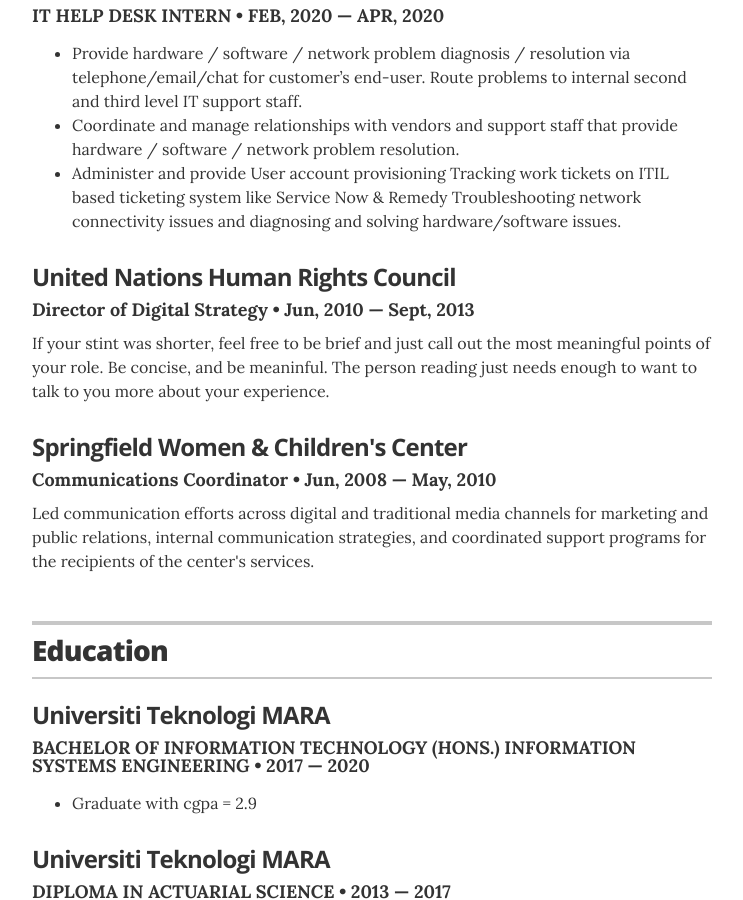
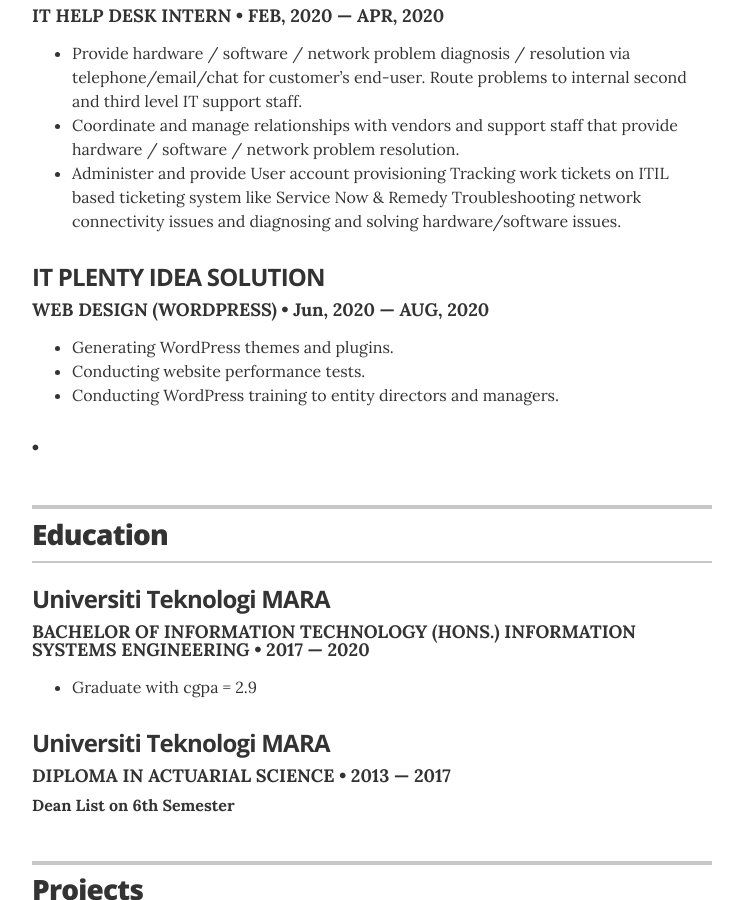
Before and after one commit to razlanhanif/razlanhanif.github.io, a Jekyll site: the page built from index.html, in a window 1280 px wide and 900 px high, scrolled down 677 px. Shown: the whole window, without its empty margins (268-1011 px from the left). Built offline with Jekyll 4.4.1, drawn with Linux system fonts in a browser that asks for light colours.

Commit message:
update experience

```diff
--- a/_data/experience.yml
+++ b/_data/experience.yml
@@ -6,14 +6,14 @@
   summary: 	<ul class="resume-item-list"><li>Provide hardware / software / network problem diagnosis / resolution via telephone/email/chat for customer’s end-user. Route problems to internal second and third level IT support staff.</li><li>Coordinate and manage relationships with vendors and support staff that provide hardware / software / network problem resolution.</li><li>Administer and provide User account provisioning Tracking work tickets on ITIL based ticketing system like Service Now & Remedy Troubleshooting network connectivity issues and diagnosing and solving hardware/software issues.</li></ul>
 
 # Director of Digital Stratgy
-- company: United Nations Human Rights Council
-  position: Director of Digital Strategy
-  duration:  Jun, 2010 &mdash; Sept, 2013
-  summary: If your stint was shorter, feel free to be brief and just call out the most meaningful points of your role. Be concise, and be meaninful. The person reading just needs enough to want to talk to you more about your experience.
+- company: IT PLENTY IDEA SOLUTION
+  position: WEB DESIGN (WORDPRESS)
+  duration:  Jun, 2020 &mdash; AUG, 2020
+  summary: <ul class="resume-item-list"><li>Generating WordPress themes and plugins.</li><li>Conducting website performance tests.</li><li>Conducting WordPress training to entity directors and managers.</li></ul>
 
 
 # Communications Coordinator
-- company: Springfield Women & Children's Center
-  position: Communications Coordinator
-  duration:   Jun, 2008  &mdash; May, 2010
-  summary: Led communication efforts across digital and traditional media channels for marketing and public relations, internal communication strategies, and coordinated support programs for the recipients of the center's services.
+- #company: Springfield Women & Children's Center
+  #position: Communications Coordinator
+  #duration:   Jun, 2008  &mdash; May, 2010
+  #summary: Led communication efforts across digital and traditional media channels for marketing and public relations, internal communication strategies, and coordinated support programs for the recipients of the center's services.
```
